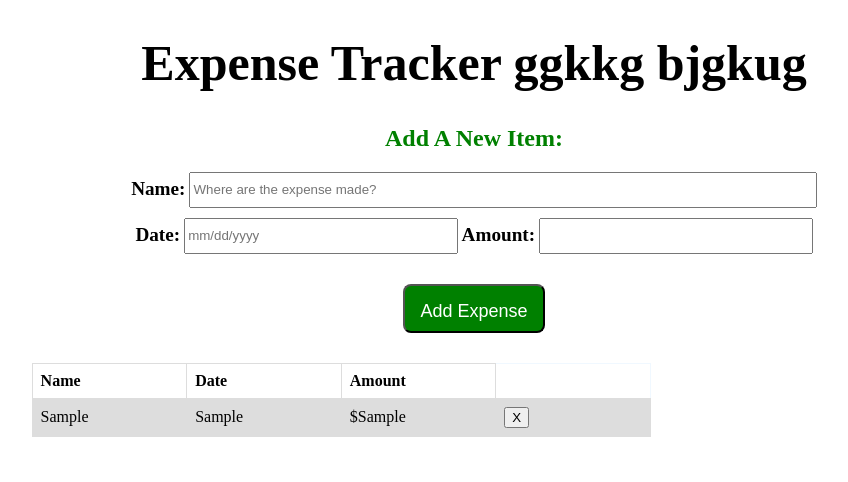
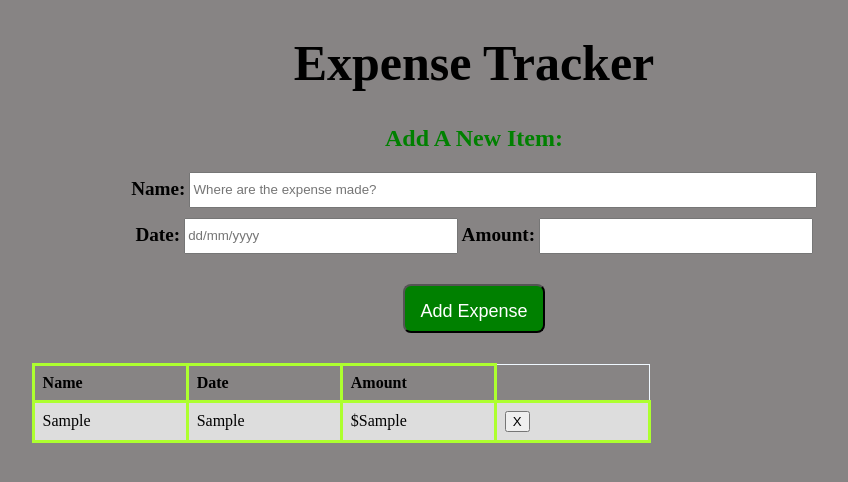
Before and after one commit to Buggy-Sama0/JavaScript-Projects, a plain HTML site: page Expense Tracker/index.html in a window 1280 px wide. Both pictures are taken after typing "Sample", "Sample", "Sample" into the empty fields and a click on the button "Add Expense". Shown: the whole page, without its empty margins (166-1014 px from the left). Drawn offline with Linux system fonts and the light colour scheme.

Commit message:
complete project

```diff
--- a/Expense Tracker/index.html
+++ b/Expense Tracker/index.html
@@ -6,6 +6,7 @@
         <style>
             body {
                 text-align: center;
+                background-color: rgb(135, 132, 132);
 
             }
 
@@ -30,6 +31,7 @@
 
             h1 {
                 font-size: 50px;
+                text-underline-offset: 4px;
             }
 
             h2 {
@@ -91,7 +93,7 @@
 
             table td,th {
                 width: 20%;
-                border: 1px solid #dddddd;
+                border: 3px solid greenyellow;
                 text-align: left;
                 padding: 8px;
             }
@@ -122,7 +124,7 @@
 
     <body>
 
-        <h1>Expense Tracker ggkkg bjgkug</h1>
+        <h1>Expense Tracker</h1>
         <h2>Add A New Item:</h2>
 
         <div class="left-column">.</div>
@@ -131,13 +133,13 @@
             <span>Name:</span>
             <input id="input1" type="text" placeholder="Where are the expense made?"><br>
             <span>Date:</span>
-            <input id="input2" type="text" placeholder="mm/dd/yyyy">
+            <input id="input2" type="text" placeholder="dd/mm/yyyy">
             <span>Amount:</span>
             <input id="input3" type="text">
 
             <br>
 
-            <button id="CustomButton" onclick="addExpense()">Add Expense</button>
+            <button id="CustomButton" onclick="displayExpense()">Add Expense</button>
 
 
 
--- a/Expense Tracker/script1.js
+++ b/Expense Tracker/script1.js
@@ -1,49 +1,75 @@
 
 
+var table=document.getElementById("TABLE");
+var title=document.getElementById("input1");
+var date=document.getElementById("input2");
+var amt=document.getElementById("input3");
+
+let expenseStorage=localStorage.getItem("Expense")
+                    ? JSON.parse(localStorage.getItem("Expense"))
+                    : [];
 
 
+// Display existing expenses on page load
+expenseStorage.forEach(expense => addExpenses(expense.name, expense.date, expense.amount));
 
-
-addExpense=()=> {
-
-
-    var table=document.getElementById("TABLE");
-    var title=document.getElementById("input1");
-    var date=document.getElementById("input2");
-    var amt=document.getElementById("input3");
+function addExpenses(nameOfProduct,expenseDate,amount) {
 
     var desciptionRow=document.getElementById("emptyBox");
     if (desciptionRow) {
         table.deleteRow(desciptionRow.rowIndex);
     }
 
-
-
     var row=table.insertRow(1);
     var cell=row.insertCell();
-    cell.innerHTML=title.value;
+    cell.innerHTML=nameOfProduct;
+
+    var cell=row.insertCell();
+    cell.innerHTML=expenseDate;
 
     cell=row.insertCell();
-    cell.innerHTML=date.value;
-
-    cell=row.insertCell();
-    cell.innerHTML="$"+amt.value;
+    cell.innerHTML="$"+amount;
 
 
     let button=document.createElement("button");
     button.innerHTML="X";
     button.onclick = function() {
         table.deleteRow(row.rowIndex);
+        removeExpense(nameOfProduct);
+
     };
 
     cell=row.insertCell();
     cell.appendChild(button);
+}
 
 
+
+removeExpense=(nameOfProduct)=>{
+    const index=expenseStorage.findIndex(expense => expense.name === nameOfProduct);
+    if (index!==-1) {
+        expenseStorage.splice(index,3);
+        localStorage.setItem("Expense",JSON.stringify(expenseStorage));
+    }
+
+}
+
+
+displayExpense=()=>{
+    if (title.value!=="" && date.value!=="" && amt.value!=="") {
+        const expense={
+            name: title.value,
+            date: date.value,
+            amount: amt.value
+        };
+        expenseStorage.push(expense);
+
+        localStorage.setItem("Expense",JSON.stringify(expenseStorage));
+        addExpenses(expense.name,expense.date,expense.amount);
+    } else {window.alert("Fill all the info");}
 
     title.value="";
     date.value="";
     amt.value="";
 
-
 }
```
